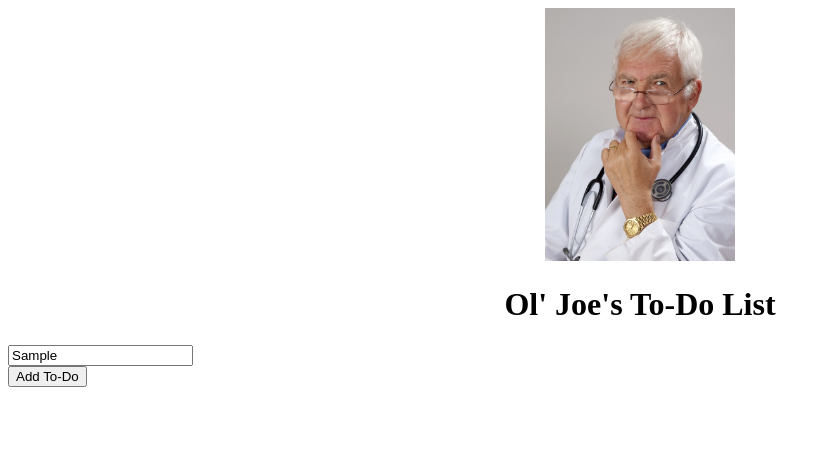
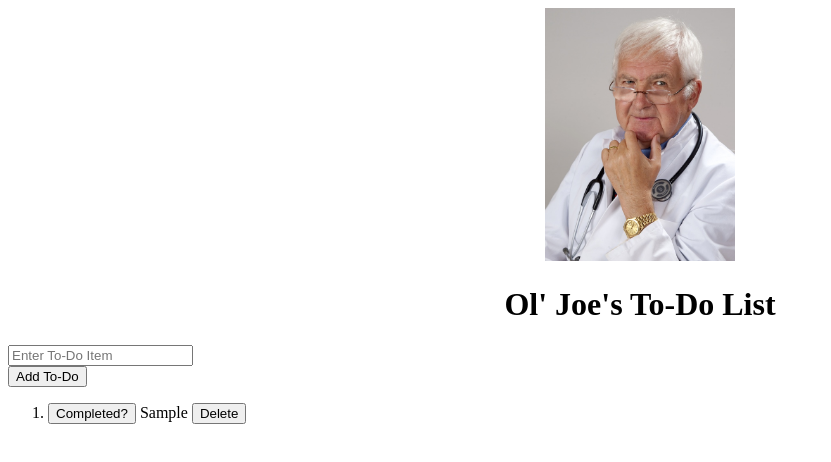
Before and after one commit to LillianChernin/jquery-todo-list, a plain HTML site: page index.html in a window 1280 px wide. Both pictures are taken after typing "Sample" into the empty fields and a click on the button "Add To-Do". Shown: the whole page, without its empty margins (0-831 px from the left). Drawn offline with nearby package versions, Linux system fonts and the light colour scheme.

Commit message:
add complete and delete buttons

```diff
--- a/app.js
+++ b/app.js
@@ -1,7 +1,16 @@
 console.log("JS is working!");
 console.log($("h1").text());
 
-$('button').click(() => {
+const deleteButton = "<button class=" + "delete" + ">Delete</button>";
+const completeButton = "<button class=" + "complete" + ">Completed?</button>";
+
+$('#addToDo').click(() => {
   let postText = $('input').val();
-  console.log(postText);
+  $('ol').prepend("<li>" + completeButton + " " + postText + " " + deleteButton + "</li>");
+  $('input').val("");
 })
+
+$('.delete').click(() => {
+  $(this).parent().remove();
+  console.log("delete button was clicked!");
+})
--- a/index.html
+++ b/index.html
@@ -2,7 +2,7 @@
 <html>
   <head>
     <meta charset="UTF-8">
-    <title>title</title>
+    <title>Ol' Joe's To-Do List</title>
   <link rel="stylesheet" href="style.css" type="text/css">
   </head>
   <body>
@@ -12,10 +12,10 @@
     </header>
     <input type="text" placeholder="Enter To-Do Item">
     <br>
-    <button>Add To-Do</button>
-    <ul>
+    <button id="addToDo">Add To-Do</button>
+    <ol>
 
-    </ul>
+    </ol>
   <script src="http://ajax.googleapis.com/ajax/libs/jquery/1.11.1/jquery.min.js"></script>
   <script src="app.js"></script>
   </body>
--- a/style.css
+++ b/style.css
@@ -6,3 +6,7 @@ img {
 header {
   text-align: center;
 }
+
+/*li {
+  display: block;
+}*/
```
